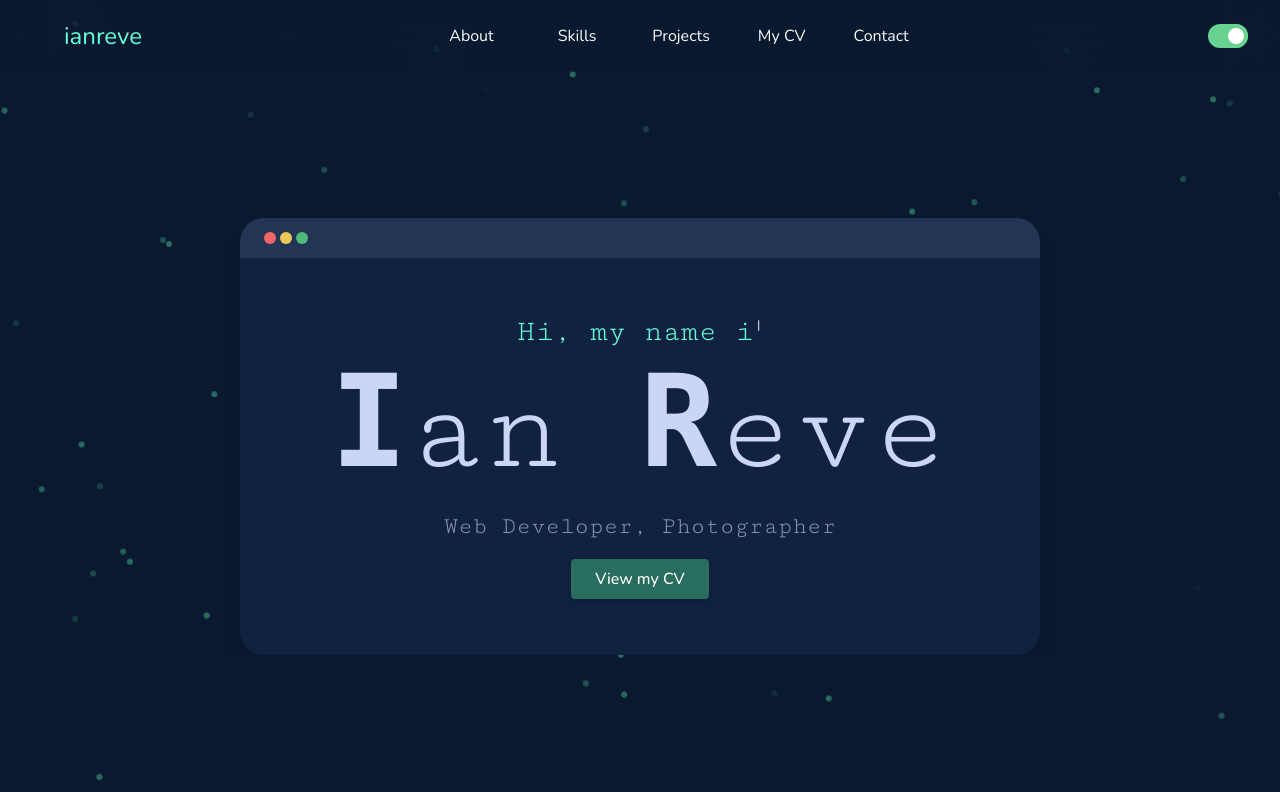
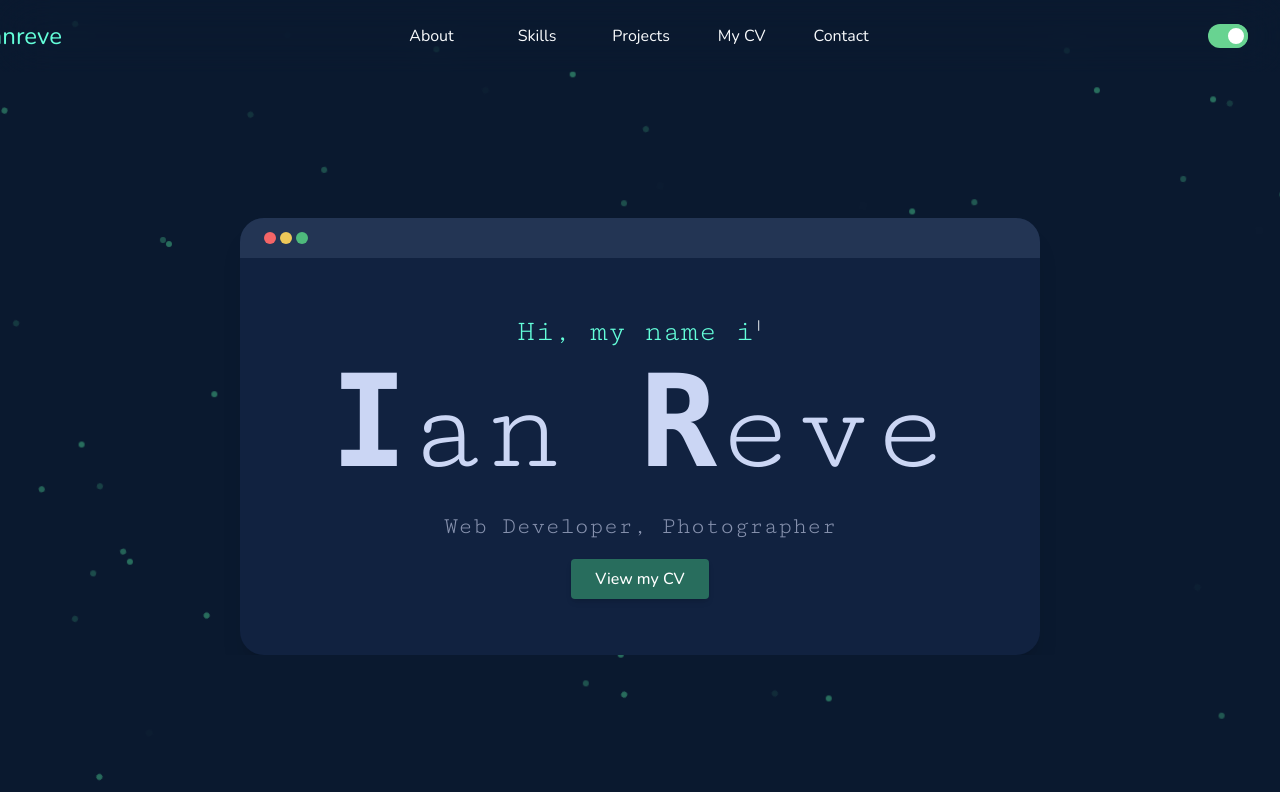
Before and after one commit to ianreve/ianreve.github.io, a plain HTML site: page src/index.html in a window 1280 px wide. Shown: the top 792 px of the page. Drawn offline with nearby package versions, Linux system fonts and the light colour scheme.

Commit message:
Nav bar - margin fix

```diff
--- a/src/index.html
+++ b/src/index.html
@@ -20,7 +20,7 @@
         <nav class="flex sticky md:flex md:flex-row backdrop-blur-xl py-5  ">
             <div class=" w-full flex flex-wrap items-center justify-between px-6">
 
-                <a class="ml-10 text-2xl text-[#0A192F] hover:text-[#233554] dark:text-[#64FFDA] dark:hover:text-teal-100"
+                <a class="-ml-10 text-2xl text-[#0A192F] hover:text-[#233554] dark:text-[#64FFDA] dark:hover:text-teal-100"
                     href="#">ianreve</a>
 
                 <div class=" hidden md:flex space-x-4 ">
```
Also changed, not shown: dist/output.css.
